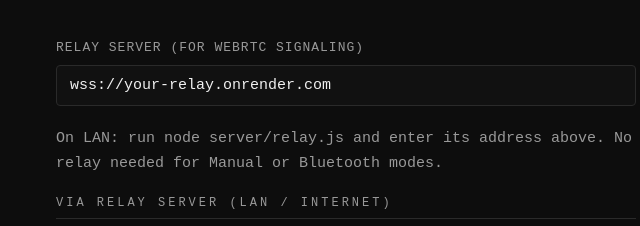
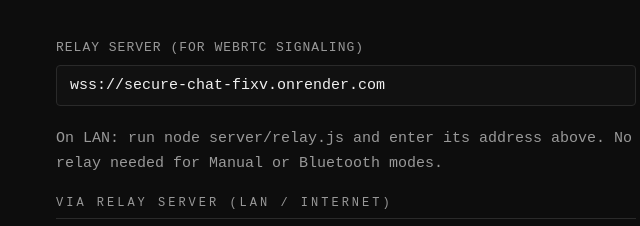
Before and after one commit to TanvirHafiz/secure-chat, a plain HTML site: page index.html in a window 1280 px wide. Shown: the part 141-367 px from the top of the page, 294-934 px from the left. Drawn offline with Linux system fonts and the light colour scheme.

Commit message:
Set relay URL to production Render deployment
Co-Authored-By: Claude Sonnet 4.6 <noreply@anthropic.com>

```diff
--- a/index.html
+++ b/index.html
@@ -23,8 +23,8 @@
         <div class="input-group">
           <label for="relay-url-input">Relay server (for WebRTC signaling)</label>
           <input type="text" id="relay-url-input"
-                 placeholder="wss://your-relay.onrender.com"
-                 value="wss://your-relay.onrender.com">
+                 placeholder="wss://secure-chat-fixv.onrender.com"
+                 value="wss://secure-chat-fixv.onrender.com">
         </div>
         <p>On LAN: run <code>node server/relay.js</code> and enter its address above.
            No relay needed for Manual or Bluetooth modes.</p>
--- a/js/app.js
+++ b/js/app.js
@@ -17,7 +17,7 @@ const SecureChatApp = (() => {
   let _mode      = null;   // 'webrtc-relay' | 'webrtc-manual' | 'bluetooth'
   let _isHost    = false;
 
-  const DEFAULT_RELAY = 'wss://your-relay.onrender.com';
+  const DEFAULT_RELAY = 'wss://secure-chat-fixv.onrender.com';
 
   // ── Initialization ────────────────────────────────────────────────────────
 
```
